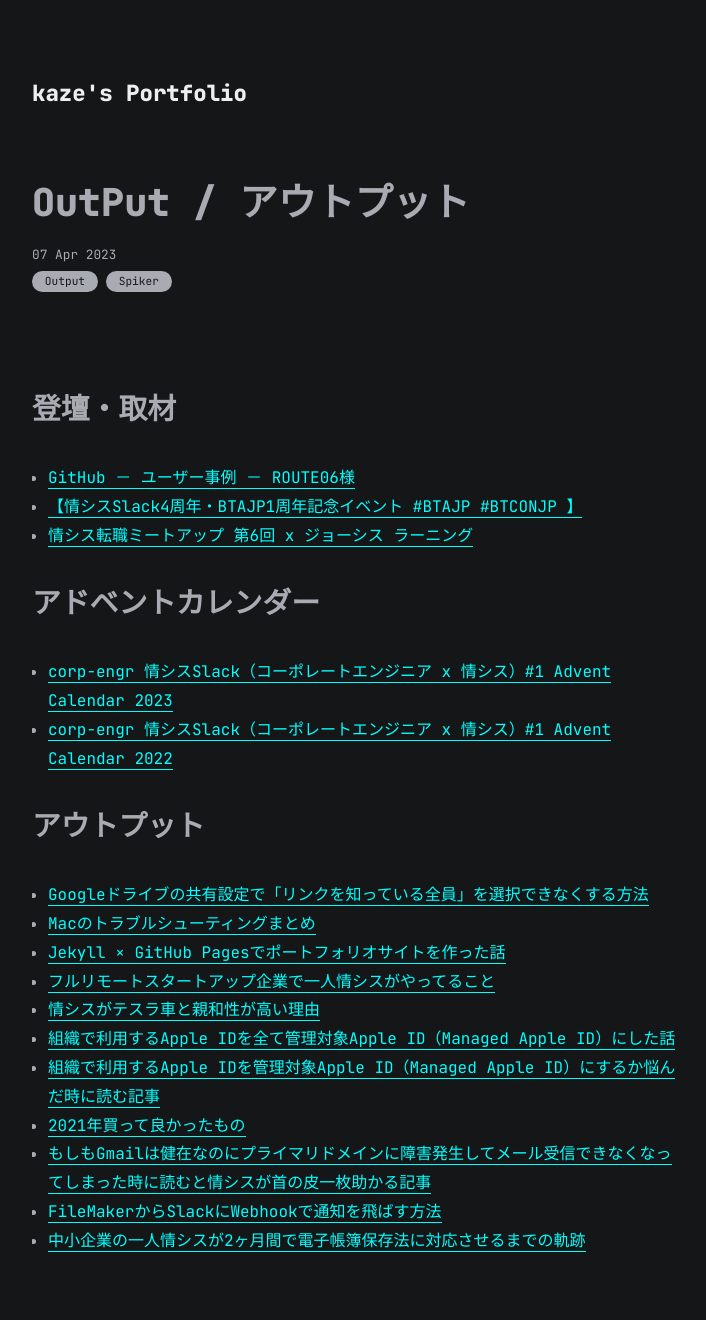
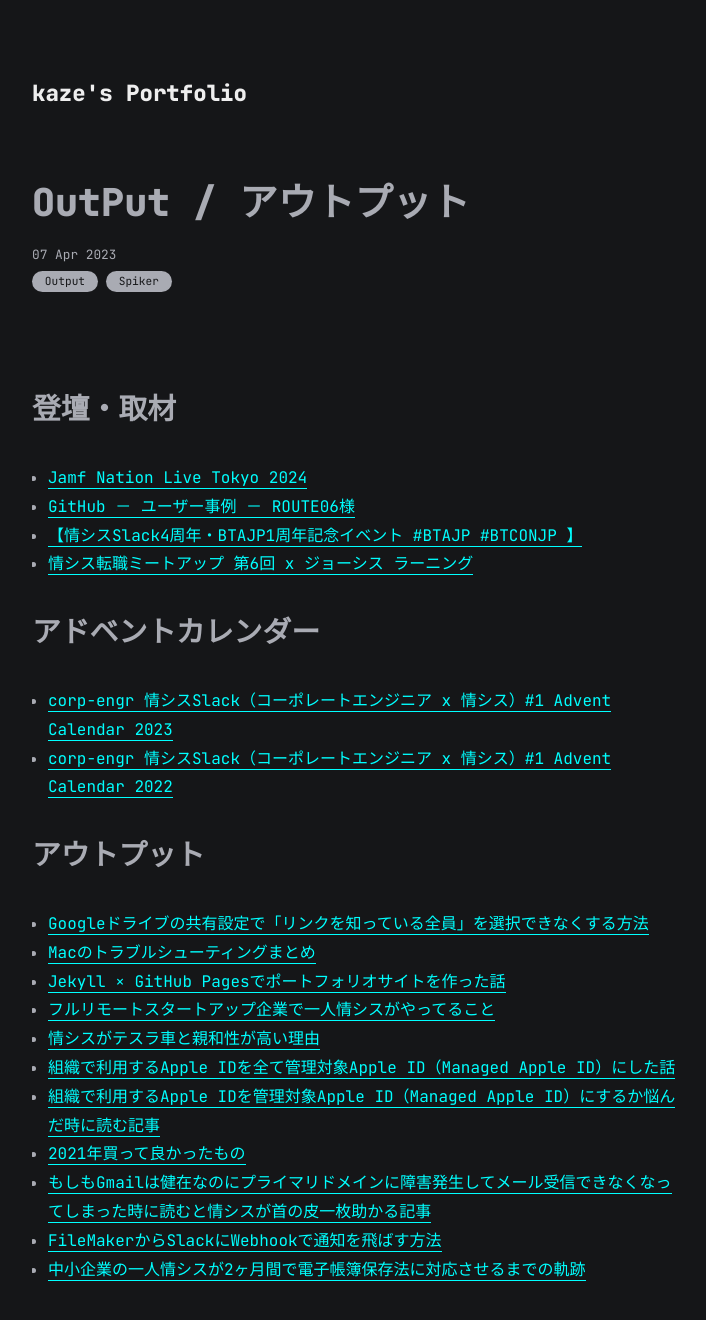
Before and after one commit to kaze3desu/kaze3desu.github.io, a Jekyll site: the page built from all_collections/_posts/2023-04-07-OutPut.md, in a window 1280 px wide, cut to the strip 0-1328 px from the top of the page. Shown: the top 1320 px of the strip, without its empty margins (283-989 px from the left). Built offline with Jekyll 4.4.1, drawn with Linux system fonts in a browser that asks for light colours.

Commit message:
2023-04-07-OutPut.md を更新

```diff
--- a/all_collections/_posts/2023-04-07-OutPut.md
+++ b/all_collections/_posts/2023-04-07-OutPut.md
@@ -7,6 +7,7 @@
 
 ## 登壇・取材
 
+- [Jamf Nation Live Tokyo 2024](https://www.jamf.com/ja/lp/jamf-nation-live-tokyo-2024/)
 - [GitHub － ユーザー事例 － ROUTE06様](https://www.macnica.co.jp/business/dx/manufacturers/github/case_route06.html)
 - [【情シスSlack4周年・BTAJP1周年記念イベント #BTAJP #BTCONJP 】](https://corp-engr.connpass.com/event/274770/)
 - [情シス転職ミートアップ 第6回 x ジョーシス ラーニング](https://corp-engr.connpass.com/event/260351/)
```
